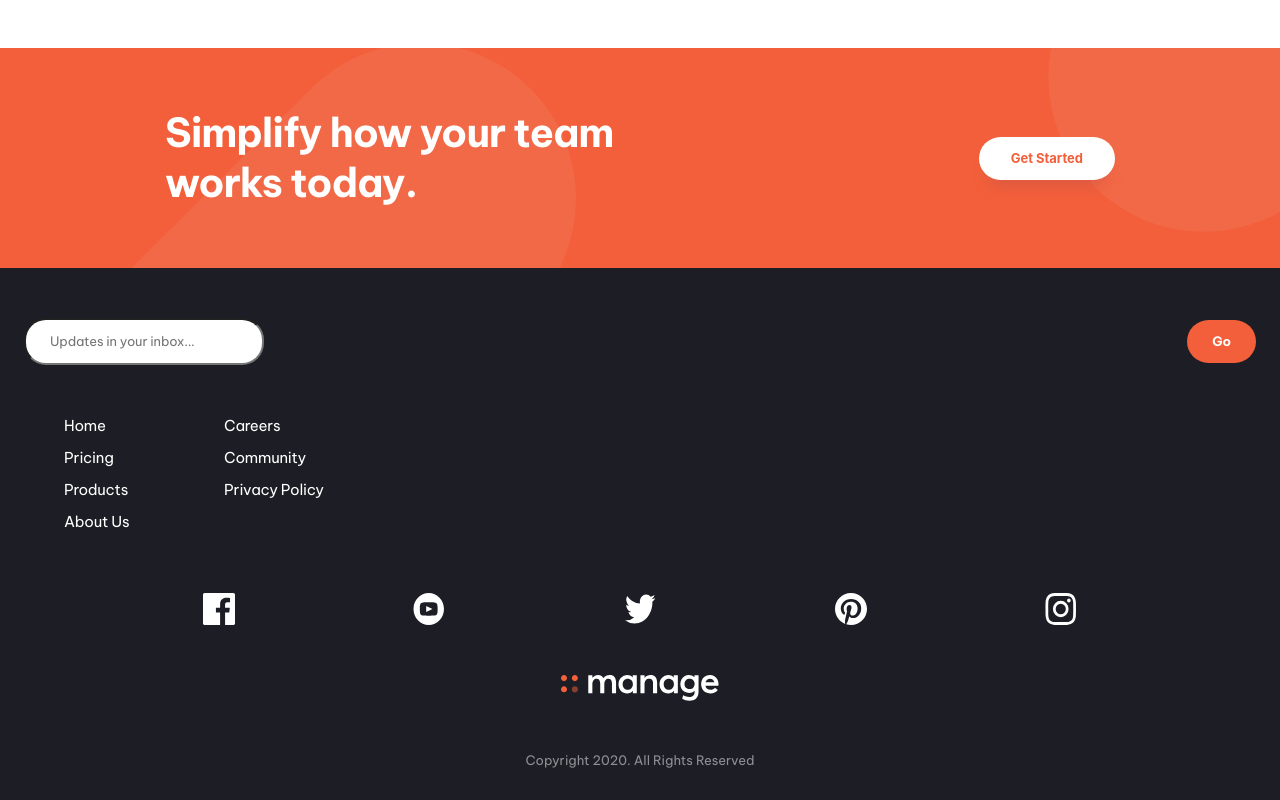
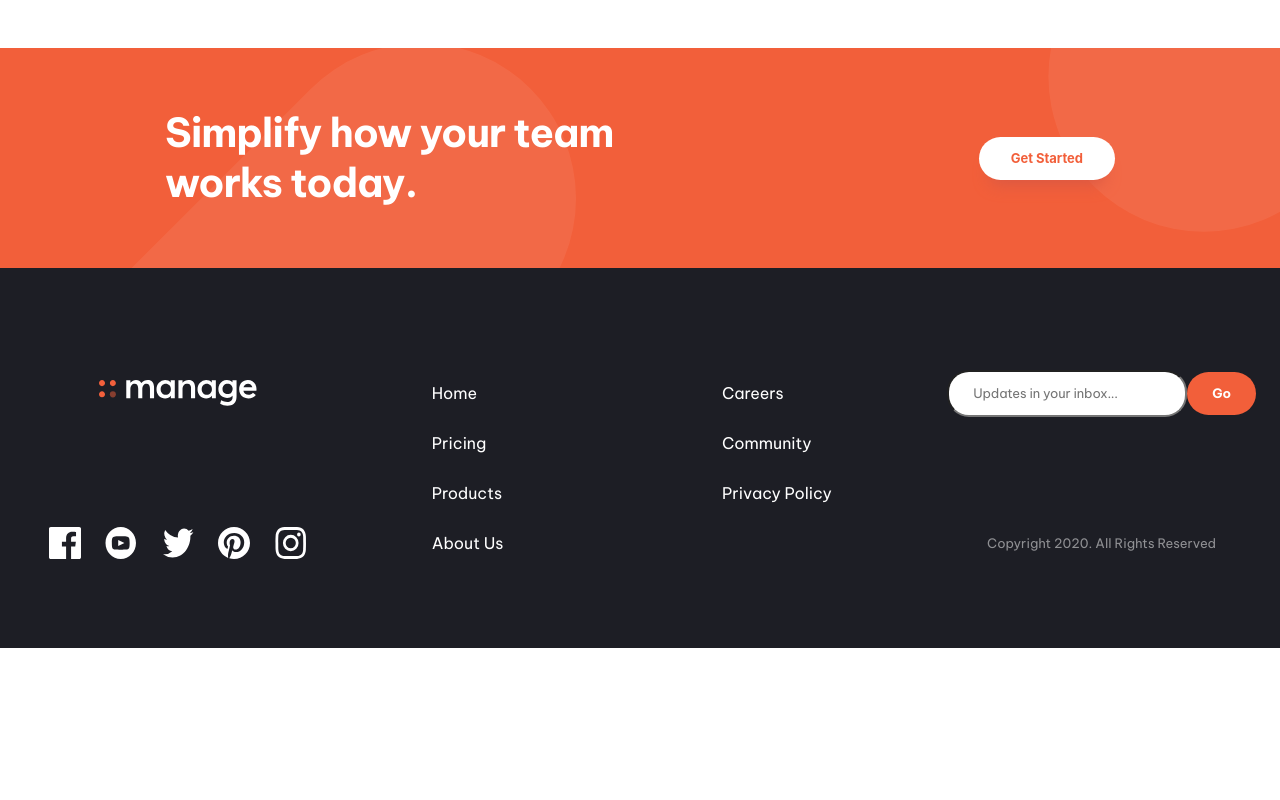
Before and after one commit to kpav33/manage-landing-page, a Next.js app: page / in a window 1280 px wide. Shown: the part 1907-2707 px from the top of the page. After the commit the page ends 2555 px from the top, so only its background shows below. Built offline with nearby package versions, Linux system fonts and the light colour scheme.

Commit message:
Add footer desktop styling

```diff
--- a/components/Footer/Footer.module.css
+++ b/components/Footer/Footer.module.css
@@ -2,6 +2,54 @@
     padding: 50px 24px 30px 24px;
     background-color: var(--darkBlue);
     color: #FFF;
+}
+
+@media only screen and (min-width: 992px) {
+    .container {
+        max-width: 1920px;
+        margin: 0 auto;
+        display: grid;
+        align-items: center;
+        grid-template-rows: 150px 150px;
+        grid-template-columns: repeat(4, 1fr);
+        grid-template-areas:
+                        "a c c e"
+                        "b c c f"
+    }
+
+    .form {
+        grid-area: e;
+    }
+
+    /* .navigationContainer div:first-child {
+        grid-area: c;
+    }
+
+    .navigationContainer div:last-child {
+        grid-area: d;
+    } */
+
+    .navigationContainerDesktop {
+        grid-area: c;
+        display: flex;
+        justify-content: space-between;
+        align-items: flex-start;
+        padding: 0px 100px;
+        line-height: 50px;
+        max-width: 600px;
+    }
+
+    .socialsContainer {
+        grid-area: b;
+    }
+
+    .logoContainer {
+        grid-area: a;
+    }
+
+    .container > p {
+        grid-area: f;
+    }
 }
 
 .form {
@@ -45,6 +93,12 @@
     gap: 60px;
 }
 
+@media only screen and (min-width: 992px) {
+    .navigationContainer {
+        display: none;
+    }
+}
+
 .navigationContainer p {
     margin-bottom: 10px;
 }
--- a/components/Footer/index.js
+++ b/components/Footer/index.js
@@ -25,6 +25,19 @@ export default function Footer() {
         <button type="submit">Go</button>
       </form>
       <nav className={styles.navigationContainer}>
+        <div>
+          <p>Home</p>
+          <p>Pricing</p>
+          <p>Products</p>
+          <p>About Us</p>
+        </div>
+        <div>
+          <p>Careers</p>
+          <p>Community</p>
+          <p>Privacy Policy</p>
+        </div>
+      </nav>
+      <nav className={styles.navigationContainerDesktop}>
         <div>
           <p>Home</p>
           <p>Pricing</p>
```
